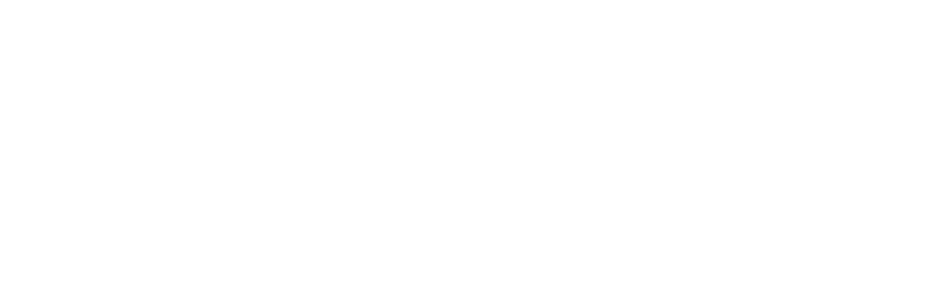
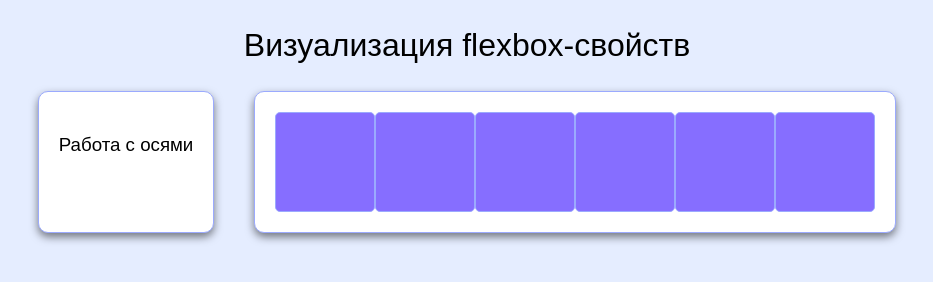
Before and after one commit to Vladislav-K-95/flex-box-vis, a website: page index.html in a window 1280 px wide. Shown: the whole page, without its empty margins (173-1106 px from the left). Drawn offline with Linux system fonts and the light colour scheme.

Commit message:
add flexbox-block and common styles

```diff
--- a/index.html
+++ b/index.html
@@ -8,7 +8,24 @@
     <title>Document</title>
 </head>
 <body>
-
+    <div class="app">
+        <div class="app__title"><h1>Визуализация flexbox-свойств</h1></div>
+        <div class="container">
+            <div class="control-panel box">
+                <div class="property-group">
+                    <h3 class="property-group__title">Работа с осями</h3>
+                </div>
+            </div>
+            <div class="flex-block box">
+                <div class="flex-block__item"></div>
+                <div class="flex-block__item"></div>
+                <div class="flex-block__item"></div>
+                <div class="flex-block__item"></div>
+                <div class="flex-block__item"></div>
+                <div class="flex-block__item"></div>
+            </div>
+        </div>
+    </div>
     <script src="./scripts/index.js"></script>
 </body>
 </html>
--- a/style/style.css
+++ b/style/style.css
@@ -0,0 +1,44 @@
+body {
+    background-color: rgb(229, 237, 255);
+    font-family: Arial, Helvetica, sans-serif;
+    font-size: 16px;
+    line-height: 1.5;
+}
+
+.app__title h1 {
+    text-align: center;
+    font-weight: normal;
+}
+
+.property-group__title {
+    font-weight: 400;
+}
+
+.container {
+    display: flex;
+    justify-content: center;
+    gap: 40px;
+}
+
+.box {
+    padding: 20px;
+    border: 1px solid rgb(155, 170, 254);
+    border-radius: 10px;
+    box-shadow: 0 4px 8px rgba(0, 0, 0, .5);
+    background-color: #fff;
+}
+
+.flex-block {
+    width: 600px;
+    display: flex;
+}
+
+.flex-block__item {
+    width: 100px;
+    height: 100px;
+
+    border: 1px solid rgb(155, 170, 254);
+    background-color: rgb(134, 110, 255);
+    border-radius: 5px;
+    box-sizing: border-box;
+}
```
